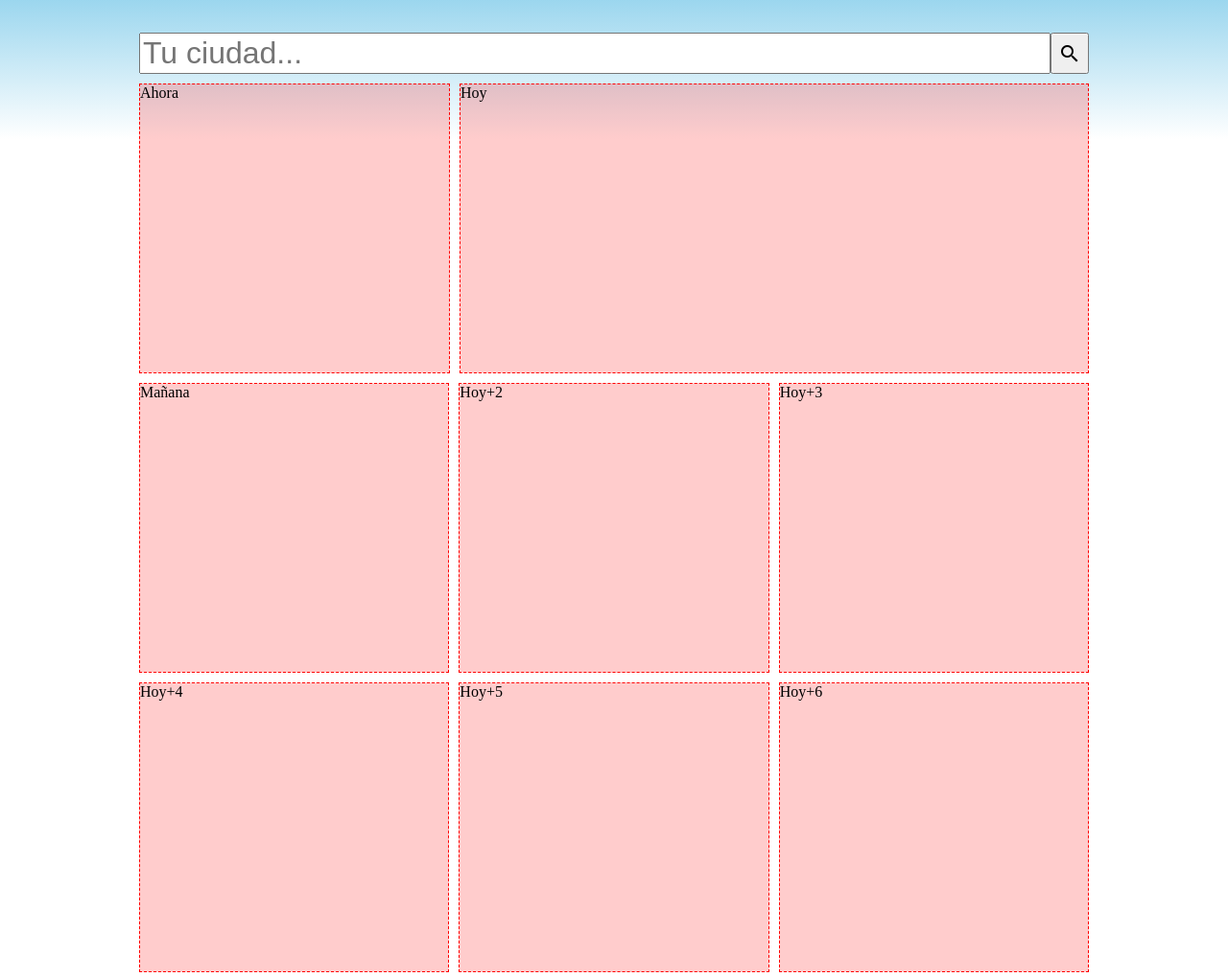
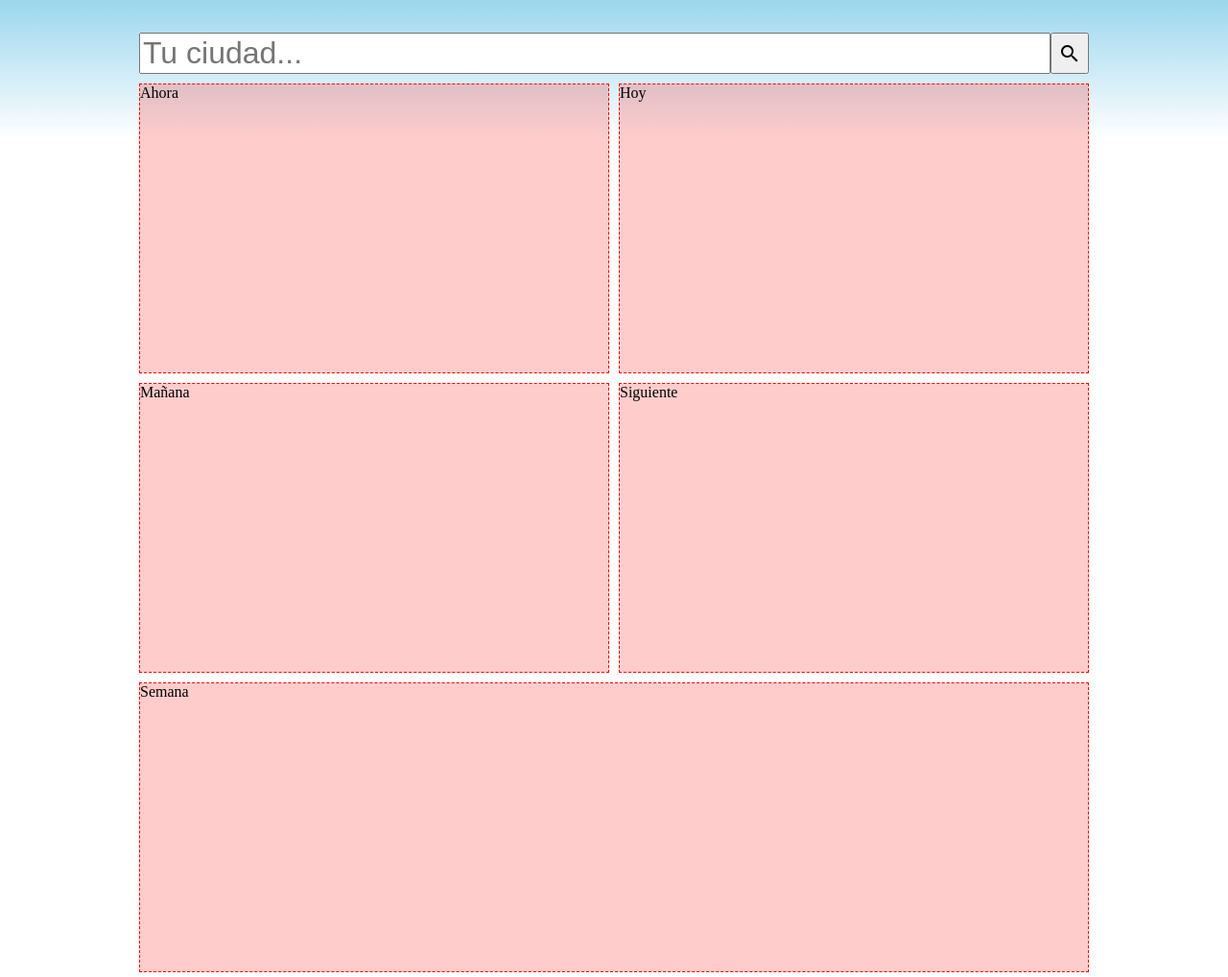
Before and after one commit to dcrego/cli-mate, a website: page public/index.html in a window 1280 px wide. Shown: the part 146-1164 px from the top of the page at 96% size. Drawn offline with Linux system fonts and the light colour scheme.

Commit message:
New Display

```diff
--- a/public/index.css
+++ b/public/index.css
@@ -5,7 +5,7 @@ body {
     margin: auto;
     background: linear-gradient(skyblue 10%, transparent 25%);
 }
-.big {
+.big-text {
     font-size: 200%;
 }
 .flex-root {
@@ -19,15 +19,8 @@ body {
     display: flex;
     flex-wrap: wrap;
 }
-.single {
+.growing {
     flex-grow: 1;
-    min-width: 245px;
-    width: 245px;
-}
-.double {
-    flex-grow: 2;
-    min-width: 500px;
-    width: 500px;
 }
 /* Header */
 #title {
@@ -46,6 +39,8 @@ body {
 }
 .block {
     margin: 5px;
+    min-width: 488px;
+    width: 488px;
 }
 /* Debug */
 .debug {
--- a/public/index.html
+++ b/public/index.html
@@ -6,26 +6,19 @@
     </head>
     <body>
         <div id="flexBox1" class="flex-root">
-            <h1 id="title">cli<span class="big">mate</span></h1>
+            <h1 id="title">cli<span class="big-text">mate</span></h1>
             <div id="searchContainer" class="flex-container">
-                <input id="searchBox" class="single big" type="text" name="city" placeholder="Tu ciudad..."/>
-                <button id="searchButton" class="big">
+                <input id="searchBox" class="growing big-text" type="text" name="city" placeholder="Tu ciudad..."/>
+                <button id="searchButton" class="big-text">
                     <i class="material-icons">search</i>
                 </button>
             </div>
             <div class="flex-container block-container">
-                <div id="currentWeather" class="single block debug">Ahora</div>
-                <div id="todaysForecast" class="double block debug">Hoy</div>
-            </div>
-            <div class="flex-container block-container">
-                <div class="single block debug">Mañana</div>
-                <div class="single block debug">Hoy+2</div>
-                <div class="single block debug">Hoy+3</div>
-            </div>
-            <div class="flex-container block-container">
-                <div class="single block debug">Hoy+4</div>
-                <div class="single block debug">Hoy+5</div>
-                <div class="single block debug">Hoy+6</div>
+                <div id="currentWeather" class="growing block debug">Ahora</div>
+                <div id="todaysForecast" class="growing block debug">Hoy</div>
+                <div class="growing block debug">Mañana</div>
+                <div class="growing block debug">Siguiente</div>
+                <div class="growing block debug">Semana</div>
             </div>
         </div>
     </body>
```
